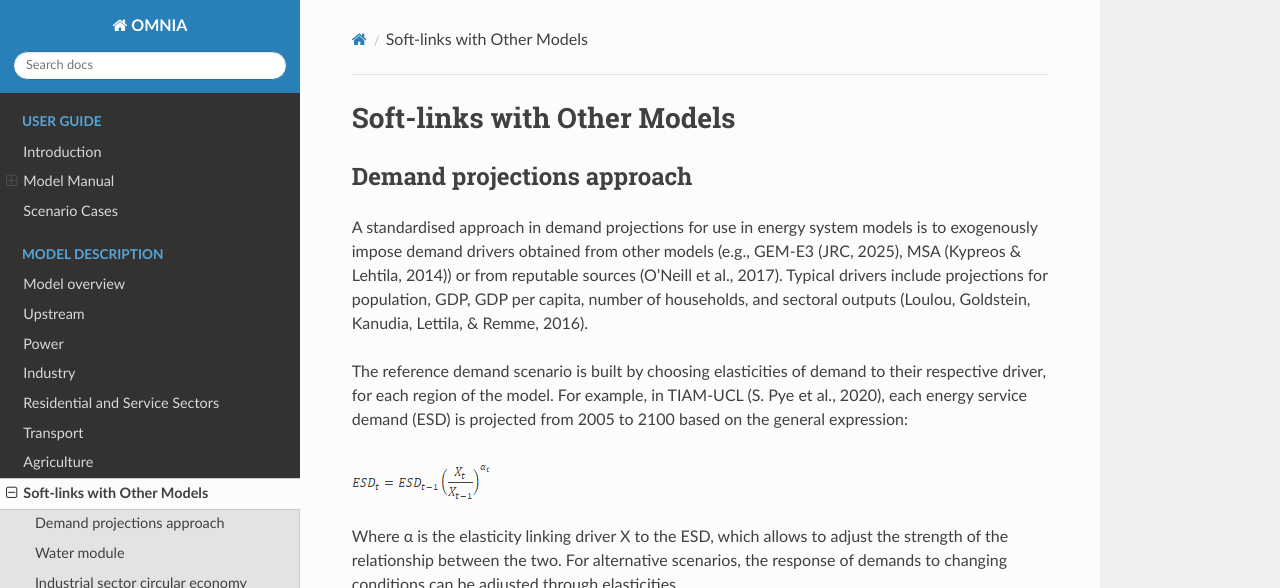
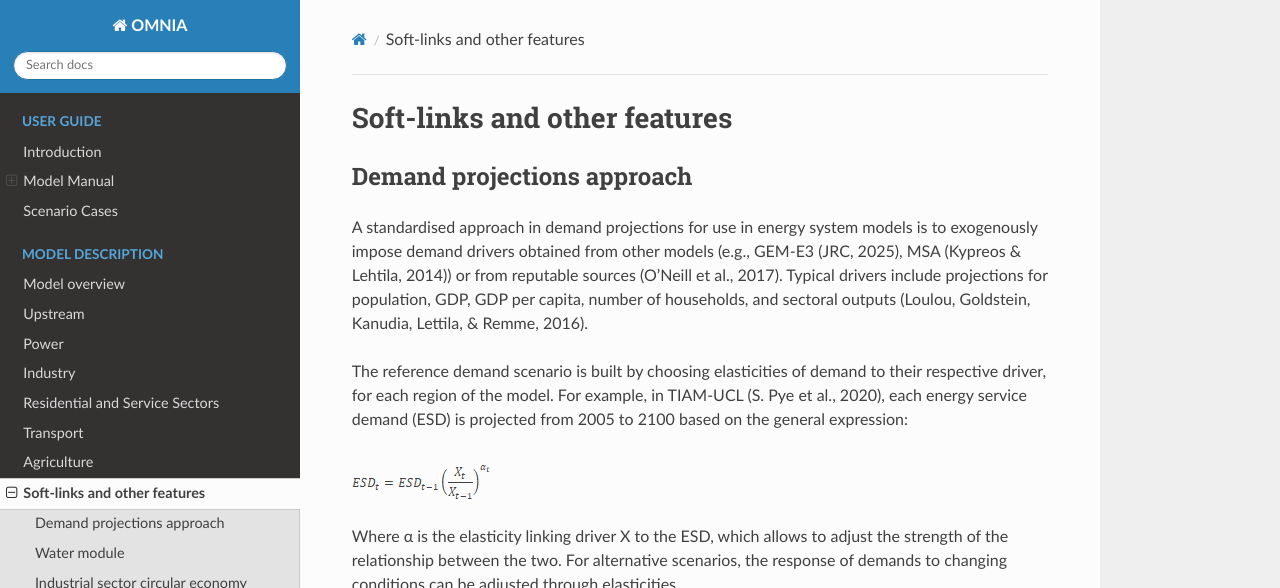
Before and after one commit to CLIMATE-DIAMOND/OMNIA, a Sphinx documentation site: the page built from docs/models/soft-links.md, in a window 1280 px wide and 900 px high. Shown: the top 588 px of the window. Built offline with Sphinx 7.4.7 and the Read the Docs theme 3.1.0, drawn with Linux system fonts in a browser that asks for light colours.

Commit message:
Updates files
Removed old scenario file
new soft-link file

```diff
--- a/docs/models/soft-links.md
+++ b/docs/models/soft-links.md
@@ -1,4 +1,4 @@
-# Soft-links with Other Models
+# Soft-links and other features
 
 ##  Demand projections approach
 
```
Also changed, not shown: 1 other file.
